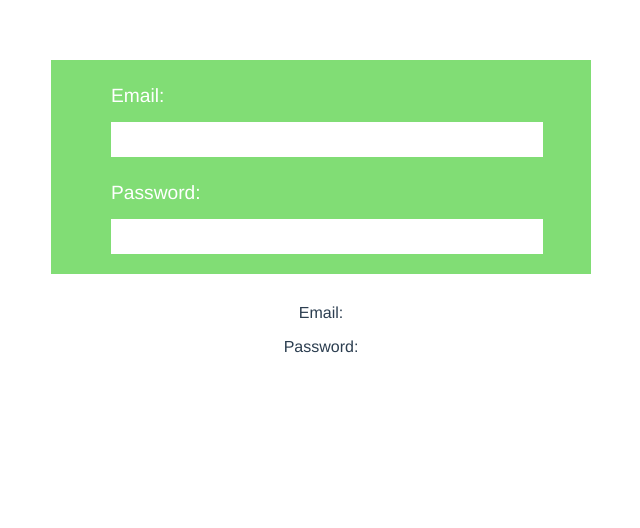
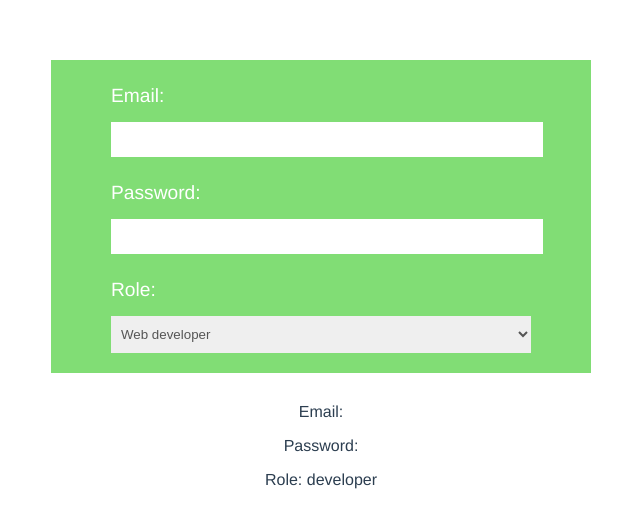
Before and after one commit to Fullfifax/form-submission, a Vue app: page / in a window 1280 px wide. Shown: the top 528 px of the page, without its empty margins (319-959 px from the left). Built offline with nearby package versions, Linux system fonts and the light colour scheme.

Commit message:
add select options

```diff
--- a/src/components/SignupForm.vue
+++ b/src/components/SignupForm.vue
@@ -5,9 +5,16 @@
 
         <label>Password:</label>
         <input type="password" required v-model="password">
+
+        <label>Role:</label>
+        <select v-model="role">
+            <option value="developer">Web developer</option>
+            <option value="design">Web designer</option>
+        </select>
     </form>
     <p>Email: {{ email }}</p>
     <p>Password: {{ password }}</p>
+    <p>Role: {{ role }}</p>
 </template>
 
 <script>
@@ -15,7 +22,8 @@
     data() {
         return {
             email: '',
-            password: ''
+            password: '',
+            role: 'developer'
         }
     }
 }
@@ -35,7 +43,7 @@
         font-size: 1.2em;
         margin: 25px 0 15px;
     }
-    input {
+    input, select {
         border: none;
         color: #555;
         display: block;
```
